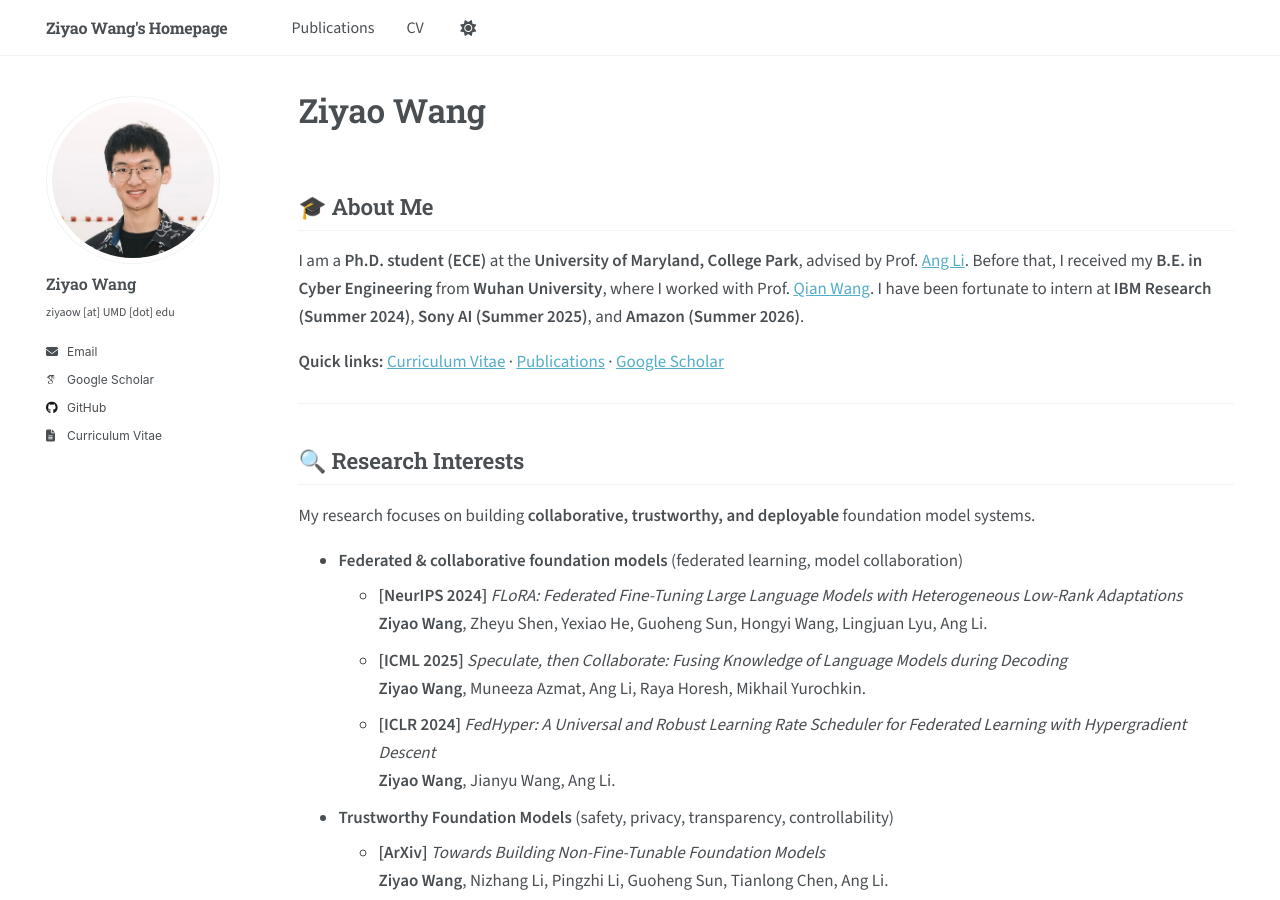
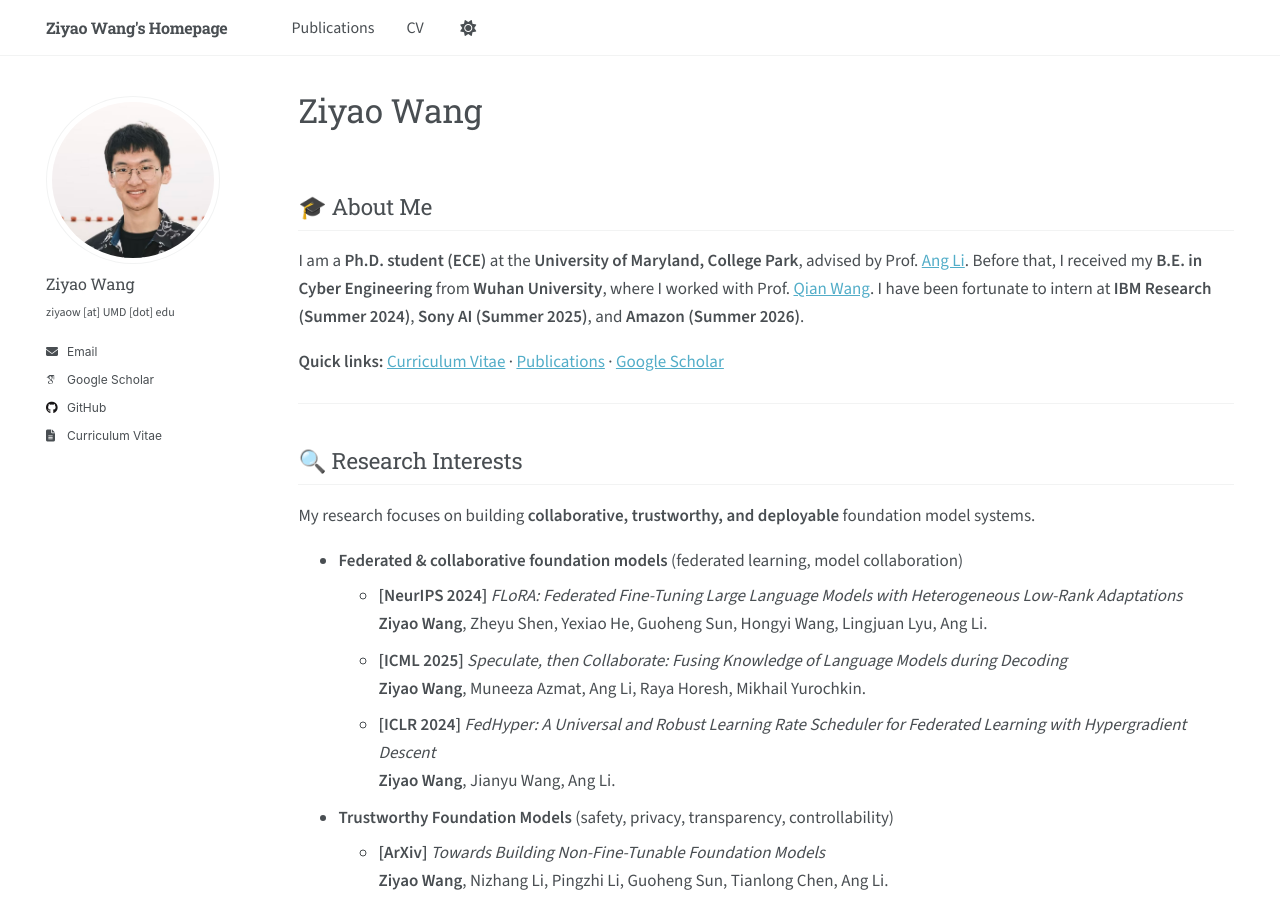
Before and after one commit to ziyaow1010/ziyaow1010.github.io, a Jekyll site: the page built from _pages/about.md, in a window 1280 px wide and 900 px high. Built offline with Jekyll 4.4.1, drawn with Linux system fonts in a browser that asks for light colours; some web fonts are replaced; a script that is not in the unit is left out.

Commit message:
Load regular slab font and refresh heading styles

```diff
--- a/_includes/head/custom.html
+++ b/_includes/head/custom.html
@@ -16,8 +16,8 @@
 
 <link rel="preconnect" href="https://fonts.googleapis.com">
 <link rel="preconnect" href="https://fonts.gstatic.com" crossorigin>
-<link href="https://fonts.googleapis.com/css2?family=Roboto+Slab:wght@600;700&family=Source+Sans+3:wght@400;500;600;700&display=swap" rel="stylesheet">
+<link href="https://fonts.googleapis.com/css2?family=Roboto+Slab:wght@400;600;700&family=Source+Sans+3:wght@400;500;600;700&display=swap" rel="stylesheet">
 
-<link rel="stylesheet" href="{{ '/assets/css/override.css?v=9' | relative_url }}">
+<link rel="stylesheet" href="{{ '/assets/css/override.css?v=10' | relative_url }}">
 
 <!-- end custom head snippets -->
```
